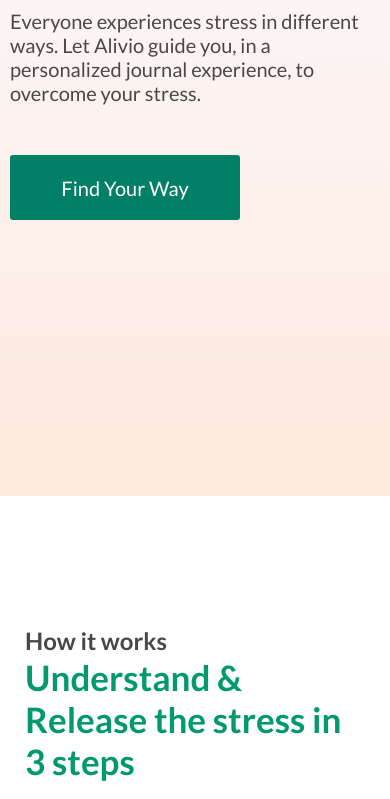
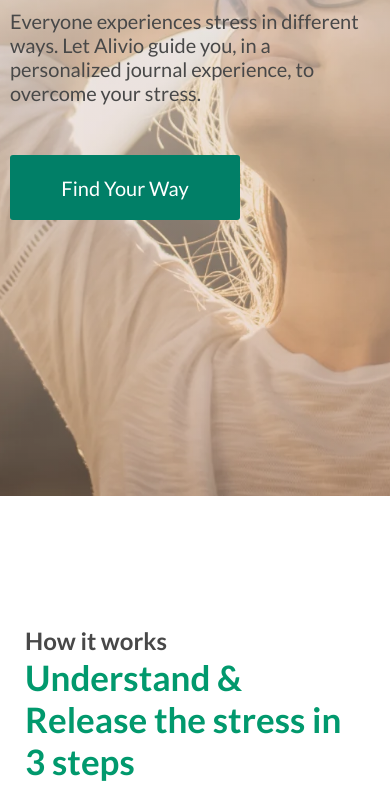
Before and after one commit to zhaslanulyx/alivio-landing, a plain HTML site: page index.html in a window 390 px wide. Shown: the part 289-1088 px from the top of the page. Drawn offline with Linux system fonts and the light colour scheme; the site is published under a folder, as on GitHub Pages, so addresses that start at the root find nothing.

Commit message:
feat: change hero image path

```diff
--- a/styles/sections/hero.css
+++ b/styles/sections/hero.css
@@ -1,5 +1,5 @@
 .hero {
-	background: url('/assets/webp/hero_bg.webp') center/cover no-repeat;
+	background: url('../../assets/webp/hero_bg.webp') center/cover no-repeat;
 	width: 100%;
 	height: 890px;
 }
@@ -46,7 +46,7 @@
 				rgba(245, 246, 252, 0.52),
 				rgba(255, 176, 139, 0.28)
 			),
-			url('/assets/webp/hero_bg.webp') 60% 50% / cover no-repeat;
+			url('../../assets/webp/hero_bg.webp') 60% 50% / cover no-repeat;
 	}
 	.hero__title {
 		font-size: 45px;
```
Also changed, not shown: 1 other file.
